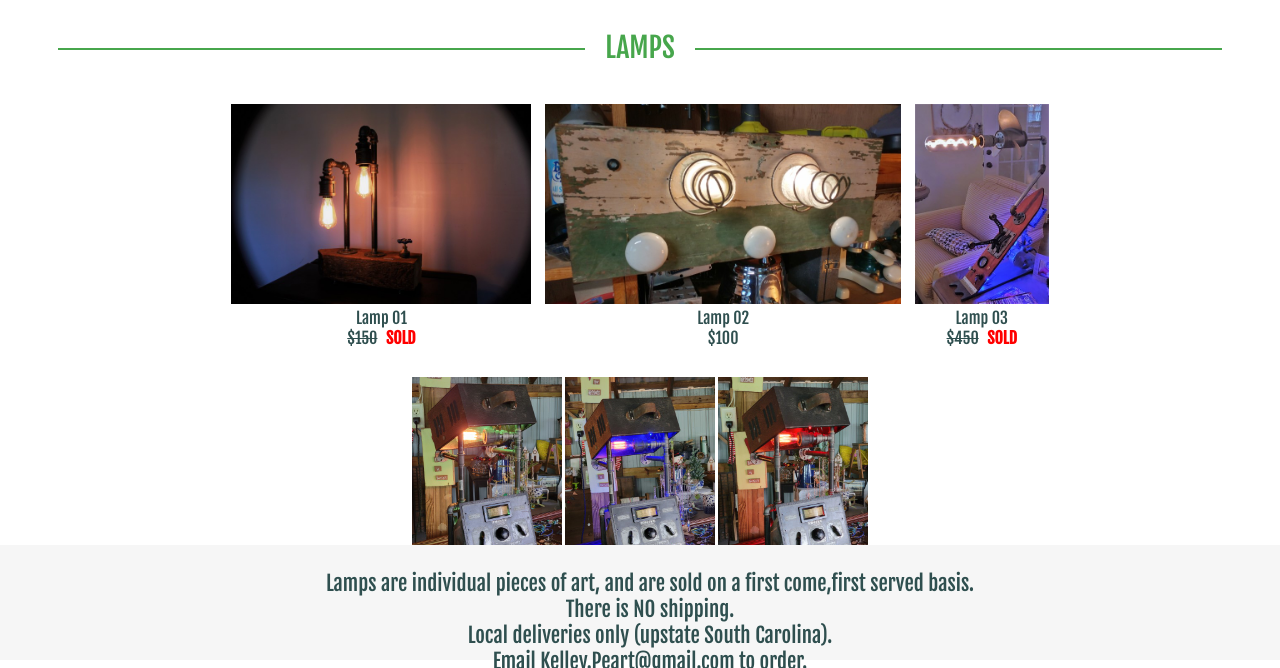
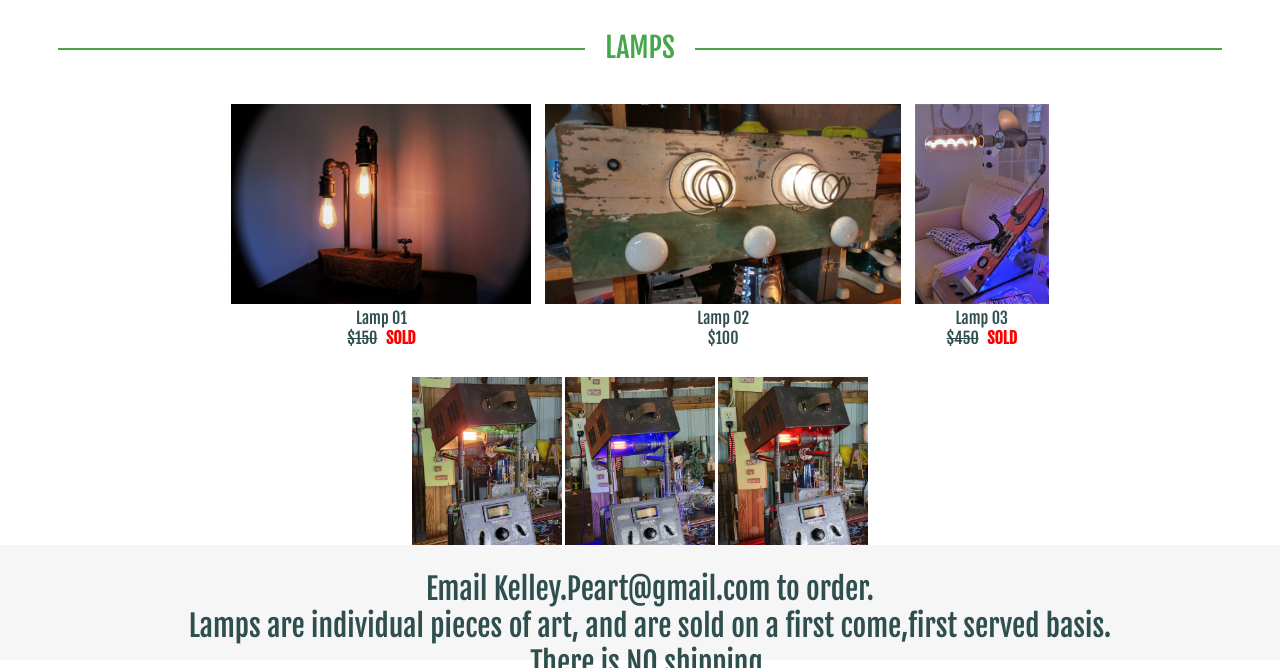
Before and after one commit to XjeaxaxX/KelleysGrill_Static, a plain HTML site: page index.html in a window 1280 px wide. Shown: the part 140-808 px from the top of the page. Drawn offline with Linux system fonts and the light colour scheme.

Commit message:
Add files via upload

```diff
--- a/index.html
+++ b/index.html
@@ -9,8 +9,9 @@
 				width: auto !important;
 			}
 		</style>
+		<script src="lamps.js"></script>
 	</head>
-	<body>
+	<body onload="init('main')">
 		<div id="header">
 			<div>
 				<img id="logo" src="logo.jpg" />
@@ -58,11 +59,6 @@
 				</table>
 			</div>
 		</div>
-		<div id="footer">
-			Lamps are individual pieces of art, and are sold on a first come,first served basis.<br>
-			There is NO shipping.<br>
-			Local deliveries only (upstate South Carolina).<br>
-			Email Kelley.Peart@gmail.com to order.
-		</div>
+		<div id="footer"></div>
 	</body>
 </html>
--- a/lamps.js
+++ b/lamps.js
@@ -1,4 +1,23 @@
 
+function init(page){
+
+	if(page === undefined || page != 'main'){
+		generateLampImagesHtml();
+	}
+	generateFooter();
+
+}
+
+function generateFooter(){
+	let f = document.getElementById('footer');
+
+	f.innerHTML = `
+			Email Kelley.Peart@gmail.com to order.<br>
+			Lamps are individual pieces of art, and are sold on a first come,first served basis.<br>
+			There is NO shipping.<br>
+			Local deliveries only (upstate South Carolina).
+	`;
+}
 
 function generateLampImagesHtml(){
 	let t = document.getElementById('lampImages');
@@ -44,7 +63,8 @@ function generateLampImagesHtml(){
 	</tr>
 `;
 
-	t.innerHTML =h;
+	t.innerHTML = h;
+
 }
 
 
--- a/styles.css
+++ b/styles.css
@@ -25,7 +25,7 @@ body {
 	width: 100%;
 	height: 10vh;
 	left: 0px;
-	font-size: 1.3rem;
+	font-size: 1.85rem;
 }
 #logo {
 	position: absolute;
```
